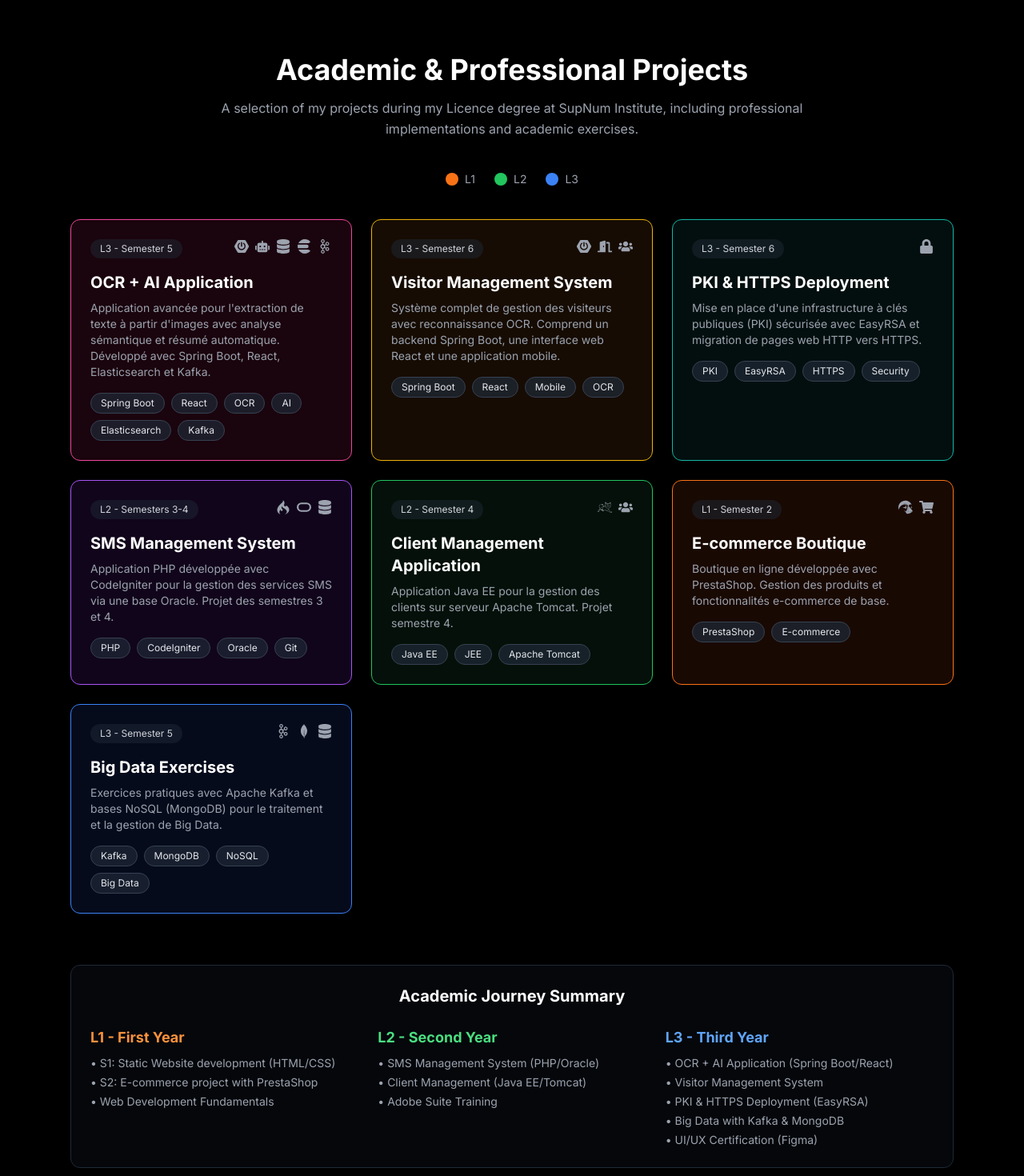
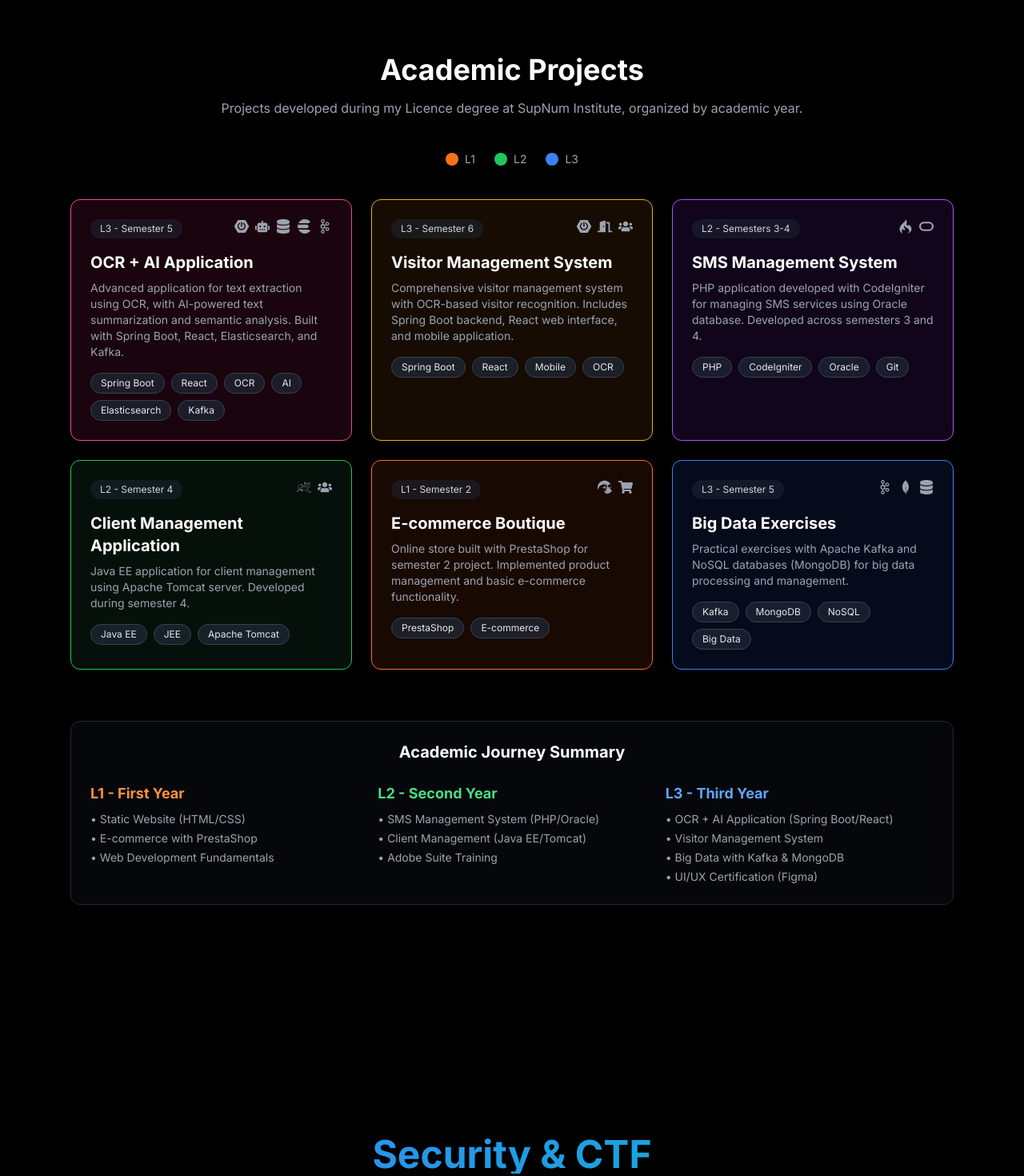
Before and after one commit to TAher-Ahmedou/taher-portfolio, a Next.js app: page / in a window 1280 px wide. Shown: the part 3140-4610 px from the top of the page at 80% size. Built offline with nearby package versions, Linux system fonts and the light colour scheme.

Commit message:
delete PKI

```diff
--- a/components/AcademicProjects.tsx
+++ b/components/AcademicProjects.tsx
@@ -9,7 +9,6 @@ import {
   FaUsers,
   FaDatabase,
   FaShoppingCart,
-  FaLock,
 } from "react-icons/fa";
 import {
   SiSpringboot,
@@ -20,15 +19,14 @@ import {
   SiMongodb,
   SiPrestashop,
   SiApachekafka,
-  // SiEasyrsa,
-} from "react-icons/si"; // SiEasyrsa n'existe pas, tu peux remplacer par un autre icône lock
+} from "react-icons/si";
 
 // Liste des projets
 const projects = [
   {
     title: "OCR + AI Application",
     description:
-      "Application avancée pour l'extraction de texte à partir d'images avec analyse sémantique et résumé automatique. Développé avec Spring Boot, React, Elasticsearch et Kafka.",
+      "Advanced application for text extraction using OCR, with AI-powered text summarization and semantic analysis. Built with Spring Boot, React, Elasticsearch, and Kafka.",
     semester: "L3 - Semester 5",
     technologies: ["Spring Boot", "React", "OCR", "AI", "Elasticsearch", "Kafka"],
     icons: [SiSpringboot, FaRobot, FaDatabase, SiElasticsearch, SiApachekafka],
@@ -38,7 +36,7 @@ const projects = [
   {
     title: "Visitor Management System",
     description:
-      "Système complet de gestion des visiteurs avec reconnaissance OCR. Comprend un backend Spring Boot, une interface web React et une application mobile.",
+      "Comprehensive visitor management system with OCR-based visitor recognition. Includes Spring Boot backend, React web interface, and mobile application.",
     semester: "L3 - Semester 6",
     technologies: ["Spring Boot", "React", "Mobile", "OCR"],
     icons: [SiSpringboot, FaDoorOpen, FaUsers],
@@ -46,29 +44,19 @@ const projects = [
     bgColor: "bg-yellow-900/20",
   },
   {
-    title: "PKI & HTTPS Deployment",
-    description:
-      "Mise en place d'une infrastructure à clés publiques (PKI) sécurisée avec EasyRSA et migration de pages web HTTP vers HTTPS.",
-    semester: "L3 - Semester 6",
-    technologies: ["PKI", "EasyRSA", "HTTPS", "Security"],
-    icons: [FaLock],
-    color: "border-teal-500",
-    bgColor: "bg-teal-900/20",
-  },
-  {
     title: "SMS Management System",
     description:
-      "Application PHP développée avec CodeIgniter pour la gestion des services SMS via une base Oracle. Projet des semestres 3 et 4.",
+      "PHP application developed with CodeIgniter for managing SMS services using Oracle database. Developed across semesters 3 and 4.",
     semester: "L2 - Semesters 3-4",
     technologies: ["PHP", "CodeIgniter", "Oracle", "Git"],
-    icons: [SiCodeigniter, SiOracle, FaDatabase],
+    icons: [SiCodeigniter, SiOracle],
     color: "border-purple-500",
     bgColor: "bg-purple-900/20",
   },
   {
     title: "Client Management Application",
     description:
-      "Application Java EE pour la gestion des clients sur serveur Apache Tomcat. Projet semestre 4.",
+      "Java EE application for client management using Apache Tomcat server. Developed during semester 4.",
     semester: "L2 - Semester 4",
     technologies: ["Java EE", "JEE", "Apache Tomcat"],
     icons: [SiApachetomcat, FaUsers],
@@ -78,7 +66,7 @@ const projects = [
   {
     title: "E-commerce Boutique",
     description:
-      "Boutique en ligne développée avec PrestaShop. Gestion des produits et fonctionnalités e-commerce de base.",
+      "Online store built with PrestaShop for semester 2 project. Implemented product management and basic e-commerce functionality.",
     semester: "L1 - Semester 2",
     technologies: ["PrestaShop", "E-commerce"],
     icons: [SiPrestashop, FaShoppingCart],
@@ -88,7 +76,7 @@ const projects = [
   {
     title: "Big Data Exercises",
     description:
-      "Exercices pratiques avec Apache Kafka et bases NoSQL (MongoDB) pour le traitement et la gestion de Big Data.",
+      "Practical exercises with Apache Kafka and NoSQL databases (MongoDB) for big data processing and management.",
     semester: "L3 - Semester 5",
     technologies: ["Kafka", "MongoDB", "NoSQL", "Big Data"],
     icons: [SiApachekafka, SiMongodb, FaDatabase],
@@ -107,6 +95,7 @@ const yearColors: Record<string, string> = {
 export default function AcademicProjects() {
   const [selectedYear, setSelectedYear] = useState<string | null>(null);
 
+  // Filtrer projets selon année
   const filteredProjects = selectedYear
     ? projects.filter((p) => p.semester.startsWith(selectedYear))
     : projects;
@@ -121,7 +110,7 @@ export default function AcademicProjects() {
         viewport={{ once: true }}
         className="text-3xl md:text-4xl font-bold mb-4 text-white text-center"
       >
-        Academic & Professional Projects
+        Academic Projects
       </motion.h2>
 
       <motion.p
@@ -131,7 +120,8 @@ export default function AcademicProjects() {
         viewport={{ once: true }}
         className="text-gray-400 mb-10 text-center max-w-3xl mx-auto"
       >
-        A selection of my projects during my Licence degree at SupNum Institute, including professional implementations and academic exercises.
+        Projects developed during my Licence degree at SupNum Institute,
+        organized by academic year.
       </motion.p>
 
       {/* Légende interactive années */}
@@ -215,18 +205,23 @@ export default function AcademicProjects() {
           Academic Journey Summary
         </h3>
         <div className="grid md:grid-cols-3 gap-6">
-          {/* L1 */}
-          <motion.div initial={{ opacity: 0, y: 20 }} whileInView={{ opacity: 1, y: 0 }} transition={{ delay: 0.2 }}>
+          <motion.div
+            initial={{ opacity: 0, y: 20 }}
+            whileInView={{ opacity: 1, y: 0 }}
+            transition={{ delay: 0.2 }}
+          >
             <h4 className="text-orange-400 font-semibold mb-2 text-lg">L1 - First Year</h4>
             <ul className="text-gray-400 text-sm space-y-1">
-              <li>• S1: Static Website development (HTML/CSS)</li>
-              <li>• S2: E-commerce project with PrestaShop</li>
+              <li>• Static Website (HTML/CSS)</li>
+              <li>• E-commerce with PrestaShop</li>
               <li>• Web Development Fundamentals</li>
             </ul>
           </motion.div>
-
-          {/* L2 */}
-          <motion.div initial={{ opacity: 0, y: 20 }} whileInView={{ opacity: 1, y: 0 }} transition={{ delay: 0.4 }}>
+          <motion.div
+            initial={{ opacity: 0, y: 20 }}
+            whileInView={{ opacity: 1, y: 0 }}
+            transition={{ delay: 0.4 }}
+          >
             <h4 className="text-green-400 font-semibold mb-2 text-lg">L2 - Second Year</h4>
             <ul className="text-gray-400 text-sm space-y-1">
               <li>• SMS Management System (PHP/Oracle)</li>
@@ -234,14 +229,15 @@ export default function AcademicProjects() {
               <li>• Adobe Suite Training</li>
             </ul>
           </motion.div>
-
-          {/* L3 */}
-          <motion.div initial={{ opacity: 0, y: 20 }} whileInView={{ opacity: 1, y: 0 }} transition={{ delay: 0.6 }}>
+          <motion.div
+            initial={{ opacity: 0, y: 20 }}
+            whileInView={{ opacity: 1, y: 0 }}
+            transition={{ delay: 0.6 }}
+          >
             <h4 className="text-blue-400 font-semibold mb-2 text-lg">L3 - Third Year</h4>
             <ul className="text-gray-400 text-sm space-y-1">
               <li>• OCR + AI Application (Spring Boot/React)</li>
               <li>• Visitor Management System</li>
-              <li>• PKI & HTTPS Deployment (EasyRSA)</li>
               <li>• Big Data with Kafka & MongoDB</li>
               <li>• UI/UX Certification (Figma)</li>
             </ul>
```
